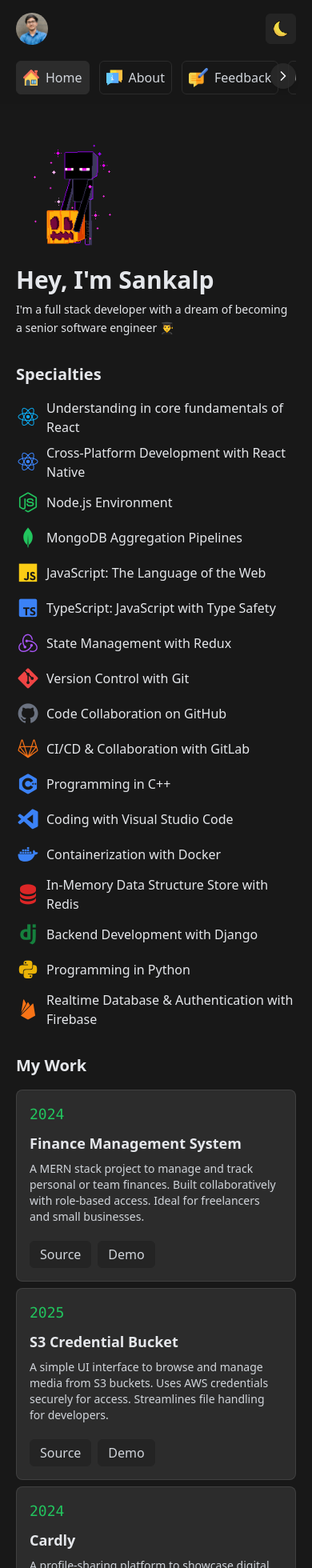
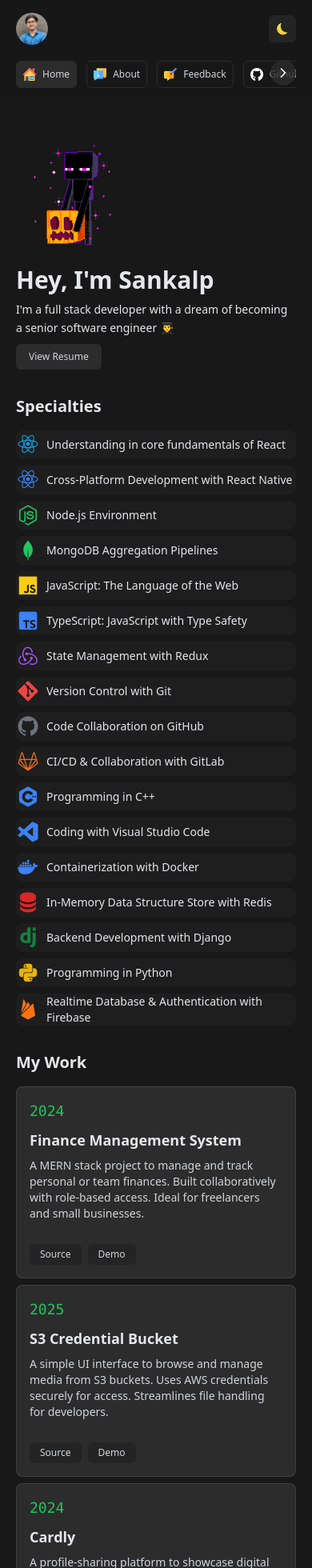
Before and after one commit to SankalpPimpalkar/SankalpPimpalkar, a React (Vite) app: page / in a window 390 px wide. Shown: the top 1960 px of the page at 80% size. Built offline with nearby package versions, Linux system fonts and the light colour scheme; no server answers.

Commit message:
Added View Resume button and updated styling

```diff
--- a/src/App.jsx
+++ b/src/App.jsx
@@ -15,7 +15,6 @@
         <Route path="/feedback" element={<Feedback />} />
         {/* <Route path="/articles" element={<Articles />} /> */}
 
-
         <Route path="*" element={<Construction />} />
       </Route>
     </Routes>
--- a/src/components/Footer.jsx
+++ b/src/components/Footer.jsx
@@ -2,7 +2,7 @@
 
 function Footer() {
     return (
-        <div className="p-5 flex flex-col items-center mt-5">
+        <div className="p-5 flex flex-col items-center mt-5 text-sm">
             <p className="dark:text-gray-300 text-gray-800 text-center">
                 Made with ❤️ by  Sankalp Pimpalkar
             </p>
--- a/src/components/Navbar.jsx
+++ b/src/components/Navbar.jsx
@@ -10,14 +10,14 @@
         name: "Home",
         path: "/",
         icon: "/house.png",
-        className: "w-5 h-5"
+        className: "w-4 h-4"
     },
     {
         id: 2,
         name: "About",
         path: "/about",
         icon: "/about.png",
-        className: "w-5 h-5"
+        className: "w-4 h-4"
     },
     // {
     //     id: 3,
@@ -31,14 +31,14 @@
         name: "Feedback",
         path: "/feedback",
         icon: "/feedback.png",
-        className: "w-6 h-6"
+        className: "w-4 h-4"
     },
     {
         id: 5,
         name: "Github",
         path: Github,
         icon: "/github.png",
-        className: "w-5 h-5 dark:invert"
+        className: "w-4 h-4 dark:invert"
     },
 ]
 
@@ -85,10 +85,10 @@
                         {
                             !isdarkMode ?
                                 (
-                                    <img className="w-5 h-5" src="/sun.png" alt="light-mode" />
+                                    <img className="w-4 h-4" src="/sun.png" alt="light-mode" />
                                 ) :
                                 (
-                                    <img className="w-5 h-5" src="/moon.png" alt="dark-mode" />
+                                    <img className="w-4 h-4" src="/moon.png" alt="dark-mode" />
                                 )
                         }
                     </Button>
@@ -100,7 +100,7 @@
                             <NavLink
                                 to={nav.path}
                                 className={({ isActive }) =>
-                                    `dark:hover:bg-gray-secondary hover:bg-gray-200 w-fit p-2 rounded-md border dark:border-gray-secondary border-gray-300 text-gray-700 dark:text-gray-300 transition-colors duration-300 flex items-center gap-2 snap-end ${isActive && 'dark:bg-gray-secondary bg-gray-200 dark:text-gray-100 text-gray-600'}`
+                                    `dark:hover:bg-gray-secondary hover:bg-gray-200 w-fit p-2 rounded-md border dark:border-gray-secondary border-gray-300 text-gray-700 dark:text-gray-300 transition-colors duration-300 flex items-center gap-2 snap-end text-xs ${isActive && 'dark:bg-gray-secondary bg-gray-200 dark:text-gray-100 text-gray-600'}`
                                 }
                             >
                                 <img className={nav.className} src={nav.icon} alt="navIcon" />
@@ -114,10 +114,10 @@
                     {
                         !isdarkMode ?
                             (
-                                <img className="w-5 h-5" src="/sun.png" alt="light-mode" />
+                                <img className="w-4 h-4" src="/sun.png" alt="light-mode" />
                             ) :
                             (
-                                <img className="w-5 h-5" src="/moon.png" alt="dark-mode" />
+                                <img className="w-4 h-4" src="/moon.png" alt="dark-mode" />
                             )
                     }
                 </Button>
--- a/src/components/ui/Project.jsx
+++ b/src/components/ui/Project.jsx
@@ -5,7 +5,7 @@
     return (
         <div
             key={id}
-            className="dark:bg-gray-secondary bg-gray-200 p-4 rounded-lg w-full min-h-[15rem] h-full sm:max-w-xs border dark:border-gray-200/10 border-gray-300 flex flex-col items-start justify-between">
+            className="dark:bg-gray-secondary bg-gray-50 p-4 rounded-lg w-full min-h-[15rem] h-full sm:max-w-xs border dark:border-gray-200/10 border-gray-150 flex flex-col items-start justify-between">
 
             <div>
                 <p className="font-mono text-green-500 text-lg">
@@ -27,7 +27,7 @@
                         href={source}
                         target="_blank"
                         rel="noopener noreferrer"
-                        className="dark:text-gray-300 text-gray-800 bg-gray-300 font-medium dark:hover:border-gray-300/0 hover:bg-gray-100 dark:hover:bg-gray-300/10 w-fit px-3 py-1 rounded-md border dark:border-gray-dark dark:bg-gray-dark transition-all duration-300 flex items-center gap-2 text-base">
+                        className="dark:text-gray-300 text-gray-500 bg-gray-100 font-medium dark:hover:border-gray-300 hover:bg-gray-100 dark:hover:bg-gray-300/10 w-fit px-3 py-1 rounded-md border dark:border-gray-dark dark:bg-gray-dark transition-all duration-300 flex items-center gap-2 text-xs">
                         Source
                     </a>
                 )}
@@ -37,7 +37,7 @@
                         href={demo}
                         target="_blank"
                         rel="noopener noreferrer"
-                        className="dark:text-gray-300 text-gray-800 bg-gray-300 font-medium dark:hover:border-gray-300/0 hover:bg-gray-100 dark:hover:bg-gray-300/10 w-fit px-3 py-1 rounded-md border dark:border-gray-dark dark:bg-gray-dark transition-all duration-300 flex items-center gap-2 text-base">
+                        className="dark:text-gray-300 text-gray-500 bg-gray-100 font-medium dark:hover:border-gray-300 hover:bg-gray-100 dark:hover:bg-gray-300/10 w-fit px-3 py-1 rounded-md border dark:border-gray-dark dark:bg-gray-dark transition-all duration-300 flex items-center gap-2 text-xs">
                         Demo
                     </a>
                 )}
--- a/src/components/ui/Work.jsx
+++ b/src/components/ui/Work.jsx
@@ -6,7 +6,7 @@
     const [showState, setShowState] = useState(false)
 
     return (
-        <div className="border rounded-md dark:bg-gray-secondary bg-gray-200 dark:border-gray-tertiary border-gray-300 p-4 w-full max-w-[40rem]">
+        <div className="border rounded-md dark:bg-gray-secondary bg-gray-50 dark:border-gray-tertiary border-gray-150 p-4 w-full max-w-[40rem]">
             <div className="flex flex-col gap-4 items-start md:flex-row md:items-center md:gap-0 justify-between">
                 <span>
                     <h3 className="text-lg mb-2 font-bold dark:text-gray-200 text-gray-600">
@@ -20,7 +20,7 @@
                     </h4>
                 </span>
 
-                <button className="dark:text-gray-300 text-gray-800 bg-gray-300 font-medium dark:hover:border-gray-300/0 hover:bg-gray-100 dark:hover:bg-gray-300/10 px-3 py-1.5 rounded-md border dark:border-gray-dark dark:bg-gray-dark transition-all duration-300 flex items-center gap-2 mr-2 text-sm"
+                <button className="dark:text-gray-300 text-gray-500 bg-gray-100 font-medium dark:hover:border-gray-300/0 hover:bg-gray-100 dark:hover:bg-gray-300/10 px-3 py-1.5 rounded-md border dark:border-gray-dark dark:bg-gray-dark transition-all duration-300 flex items-center gap-2 mr-2 text-xs"
                     onClick={() => setShowState(!showState)}
                 >
                     {
@@ -42,7 +42,7 @@
                     Responsibilities & Achievements
                 </h3>
 
-                <ul className="list-disc dark:text-gray-400 text-gray-500 px-5 mb-4 flex flex-col gap-2">
+                <ul className="dark:text-gray-400 text-gray-500 mb-4 flex flex-col gap-2">
                     {
                         respAndAchievements.map((item, index) => (
                             <li key={index}>
@@ -56,7 +56,7 @@
                     Skill Utilized
                 </h3>
 
-                <ul className="list-disc dark:text-gray-400 text-gray-500 px-5 mb-2 flex flex-col gap-2">
+                <ul className="dark:text-gray-400 text-gray-500 mb-2 flex flex-col gap-2">
                     {
                         skillUtilized.map((item, index) => (
                             <li key={index}>
--- a/src/pages/Home.jsx
+++ b/src/pages/Home.jsx
@@ -1,4 +1,3 @@
-import { useEffect, useState } from "react"
 import Project from "../components/ui/Project"
 import Work from "../components/ui/Work"
 import { skills, works, projects } from "../data/data"
@@ -17,6 +16,10 @@
                     <p className="w-full max-w-sm mt-2 text-sm dark:text-gray-200 text-gray-600 leading-relaxed">
                         I&apos;m a full stack developer with a dream of becoming a senior software engineer 👨‍🎓
                     </p>
+
+                    <a href='/Sankalp-Pimpalkar-Resume.pdf' target="_blank" className="border border-gray-300 dark:border-none text-gray-600 dark:bg-gray-secondary dark:text-gray-300 active:bg-gray-100 dark:active:bg-gray-secondary/40 px-4 py-2 text-xs mt-2 inline-block rounded-md">
+                        View Resume
+                    </a>
                 </span>
             </section>
 
@@ -28,9 +31,9 @@
                 <ul className="flex flex-col sm:flex-row flex-wrap gap-2 mt-4 items-start">
                     {
                         skills.map(skill => (
-                            <li key={skill.description} className="flex items-center gap-2 md:border border-gray-300 dark:md:border-gray-secondary md:p-3 rounded-lg w-full md:max-w-xs h-full md:h-20">
+                            <li key={skill.description} className="flex items-center gap-2 md:border border-gray-150 bg-gray-50 dark:bg-gray-secondary/30 dark:md:border-gray-secondary md:p-3 rounded-lg w-full md:max-w-xs h-full md:h-20">
                                 <i className={`${skill.iconClass} text-3xl`} alt="skillIcon" />
-                                <p className="text-base font-medium dark:text-gray-200 text-gray-700">
+                                <p className="text-sm font-medium dark:text-gray-200 text-gray-700">
                                     {skill.description}
                                 </p>
                             </li>
```
Also changed, not shown: 1 other file (tests, documents, lock files or other folders).
